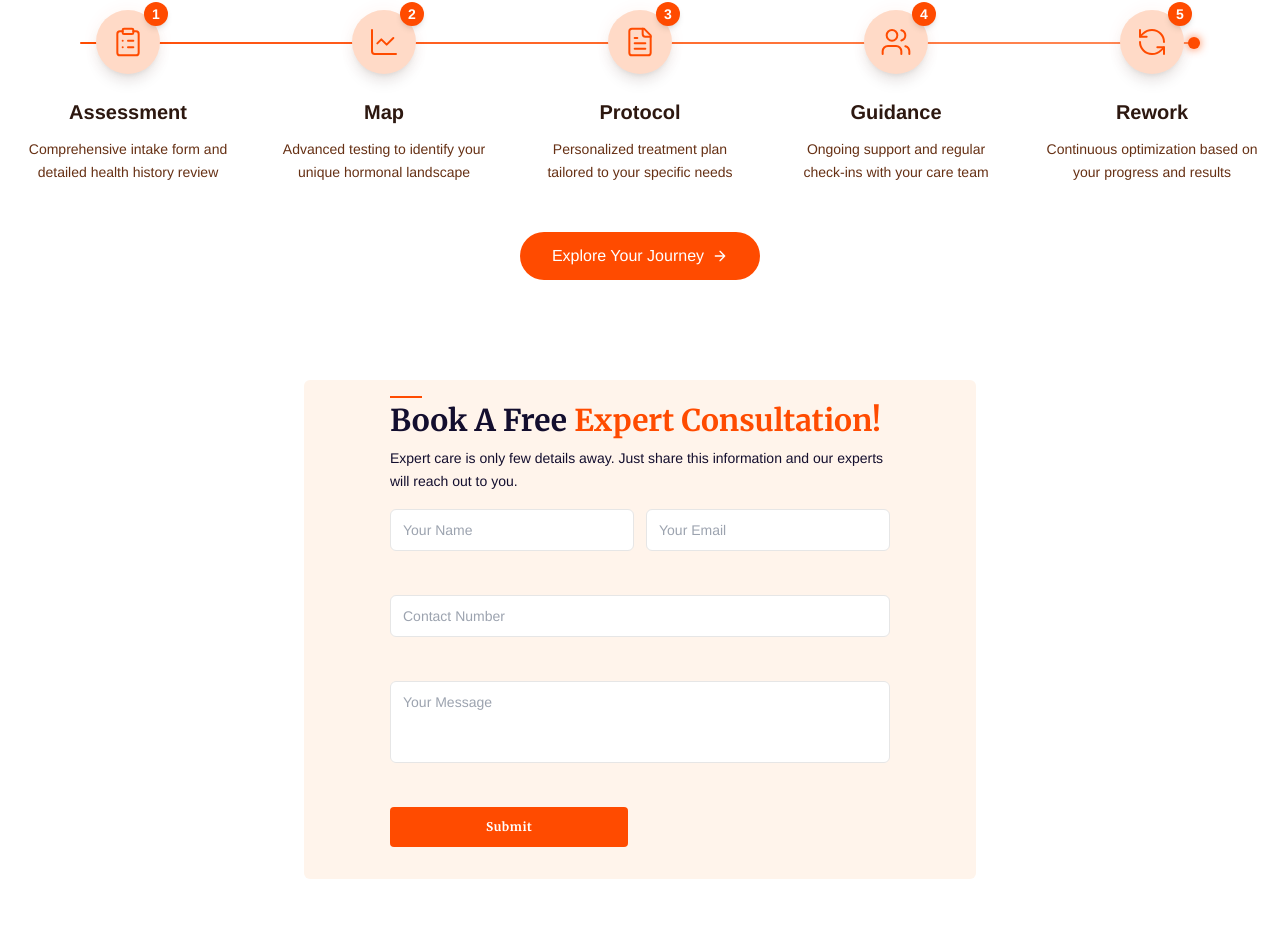
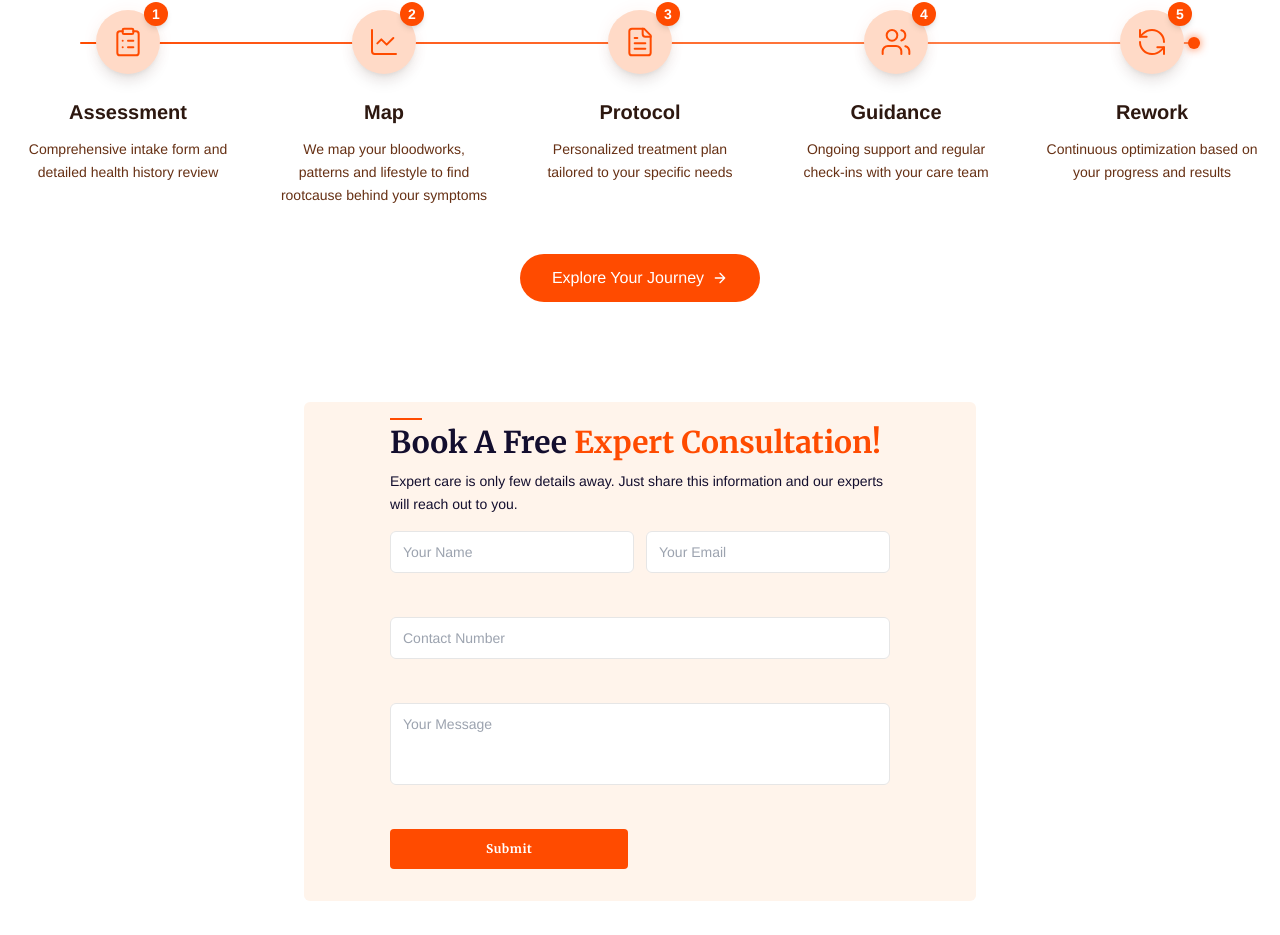
Before and after one commit to shwet91/sia_health, a Next.js app in the folder client/: page /Response in a window 1280 px wide. Shown: the part 1136-2071 px from the top of the page. Built offline with nearby package versions, Linux system fonts and the light colour scheme.

Commit message:
improvements

```diff
--- a/client/src/components/landingPage/Hero2.tsx
+++ b/client/src/components/landingPage/Hero2.tsx
@@ -55,8 +55,8 @@ export default function Hero2() {
 
             <div className=" flex flex-col gap-2 text-[#662b00] max-w-md mx-auto md:mx-0">
               <p className="text-xs sm:text-lg md:text-xl font-normal text-center whitespace-nowrap sm:whitespace-normal">
-                Personalized, expert-led care for PCOS, thyroid, infertility &
-                more.
+                Daily, expert-led care for PCOS/PCOD, Thyroid, Perimenopause,
+                Fertility & more
               </p>
             </div>
 
@@ -98,7 +98,7 @@ export default function Hero2() {
             </div>
           </div> */}
 
-            <div className="w-full md:w-[50%] flex justify-center items-center hidden1">
+          <div className="w-full md:w-[50%] flex justify-center items-center hidden1">
             <div className="relative aspect-square1 w-full sm:max-w-[400px] xl:max-w-[400px] flex justify-center items-center ">
               <Image
                 src="/heroFounder.jpeg"
@@ -111,7 +111,6 @@ export default function Hero2() {
               />
             </div>
           </div>
-
         </div>
       </div>
 
--- a/client/src/components/landingPage/Roadmap.tsx
+++ b/client/src/components/landingPage/Roadmap.tsx
@@ -30,7 +30,7 @@ export default function Roadmap() {
       icon: LineChart,
       title: "Hormone Test",
       description:
-        "Advanced testing to identify your unique hormonal landscape",
+        "Take our online hormonal quiz to help find rootcause",
     },
     {
       icon: FileText,
--- a/client/src/components/landingPage/WhatWeDo.tsx
+++ b/client/src/components/landingPage/WhatWeDo.tsx
@@ -30,7 +30,7 @@ export default function WhatWeDo() {
       icon: LineChart,
       title: "Map",
       description:
-        "Advanced testing to identify your unique hormonal landscape",
+        "We map your bloodworks, patterns and lifestyle to find rootcause behind your symptoms",
     },
     {
       icon: FileText,
```
